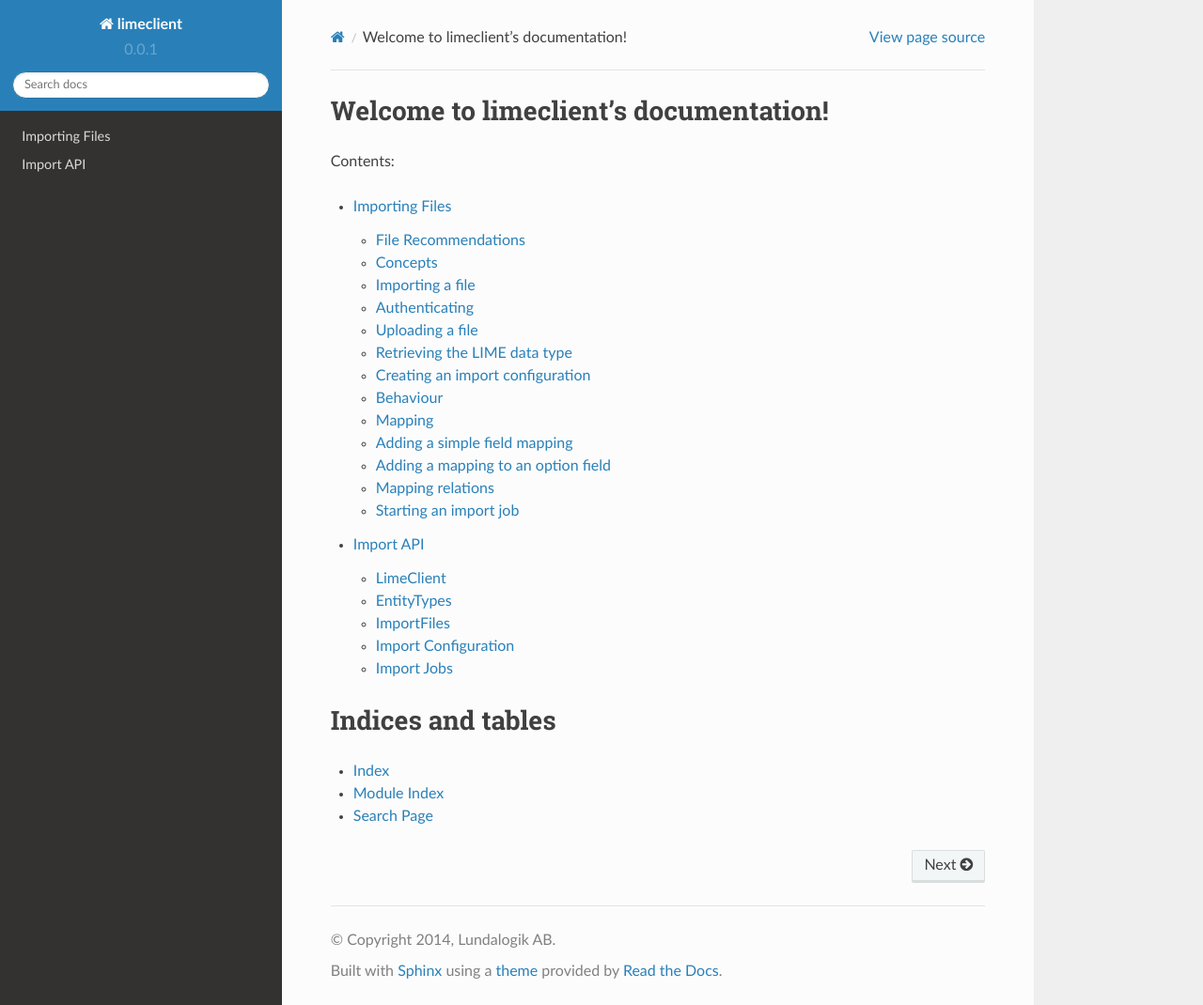
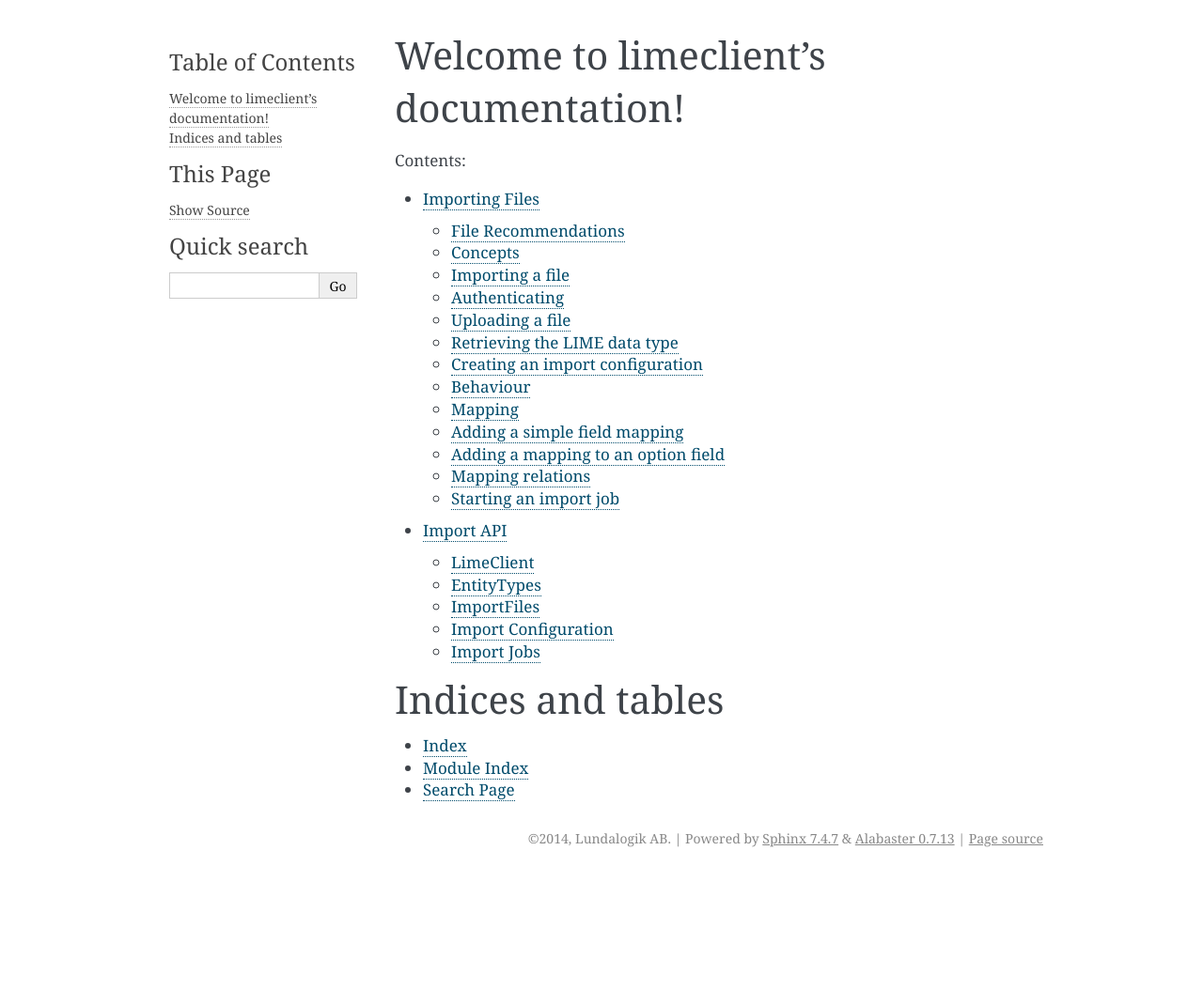
Before and after one commit to Lundalogik/limeclient, a Sphinx documentation site: the page built from docs/source/index.rst, in a window 1280 px wide and 1070 px high. Shown: the whole window at 94% size. Built offline with Sphinx 7.4.7, drawn with Linux system fonts in a browser that asks for light colours.

```diff
--- a/README.rst
+++ b/README.rst
@@ -1,2 +1,4 @@
 limeclient
 ==========
+
+Python client for the LIME Pro API.
--- a/docs/source/conf.py
+++ b/docs/source/conf.py
@@ -15,7 +15,6 @@
 
 import sys
 import os
-import sphinx_rtd_theme
 
 # If extensions (or modules to document with autodoc) are in another directory,
 # add these directories to sys.path here. If the directory is relative to the
@@ -105,7 +104,7 @@ pygments_style = 'sphinx'
 
 # The theme to use for HTML and HTML Help pages.  See the documentation for
 # a list of builtin themes.
-html_theme = 'sphinx_rtd_theme'
+# html_theme = 'sphinx_rtd_theme'
 
 # Theme options are theme-specific and customize the look and feel of a theme
 # further.  For a list of options available for each theme, see the
@@ -113,7 +112,7 @@ html_theme = 'sphinx_rtd_theme'
 #html_theme_options = {}
 
 # Add any paths that contain custom themes here, relative to this directory.
-html_theme_path = [sphinx_rtd_theme.get_html_theme_path()]
+# html_theme_path = [sphinx_rtd_theme.get_html_theme_path()]
 
 # The name for this set of Sphinx documents.  If None, it defaults to
 # "<project> v<release> documentation".
--- a/requirements.txt
+++ b/requirements.txt
@@ -1,10 +1,9 @@
+wheel==0.24.0
 Jinja2==2.7.3
 MarkupSafe==0.23
 Pygments==1.6
 Sphinx==1.2.3
 docutils==0.12
-ipdb==0.8
-ipython==2.3.0
 pyreadline==2.0
 requests==2.4.3
 sphinx-rtd-theme==0.1.6
```
